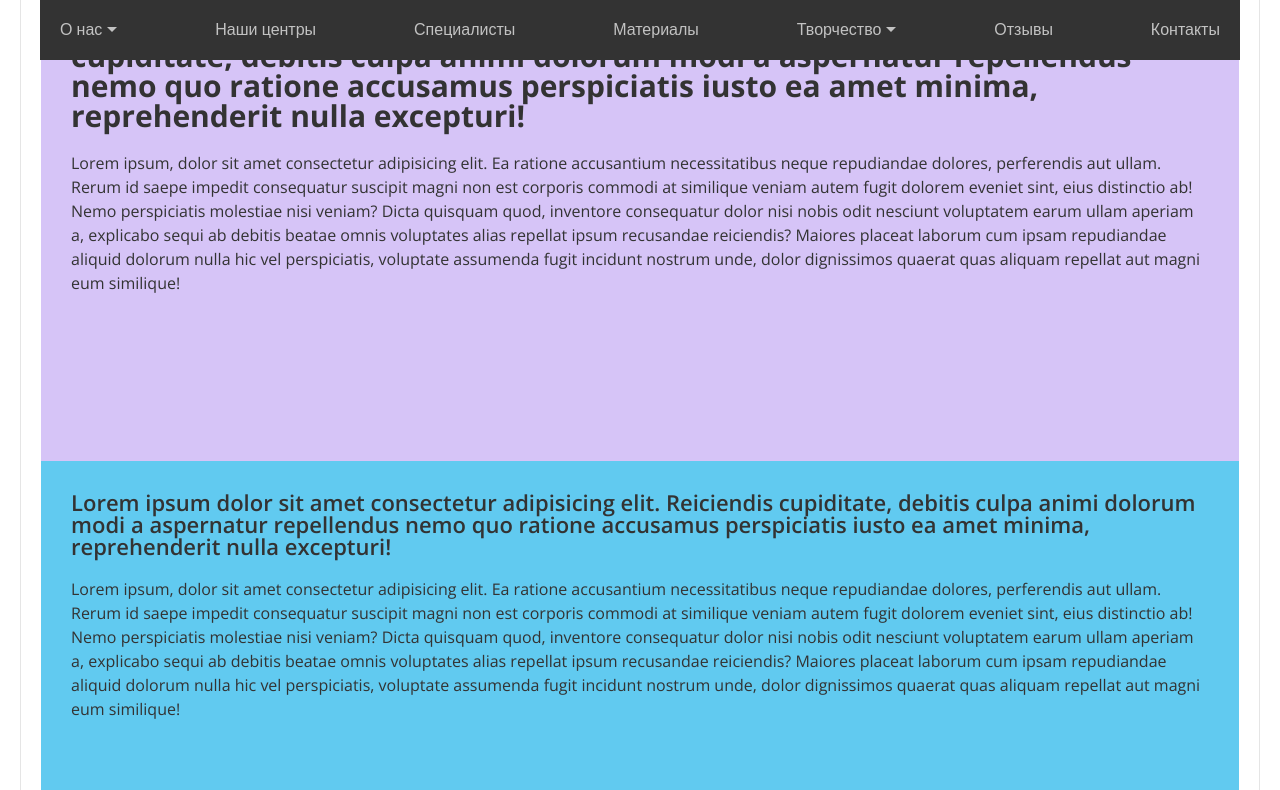
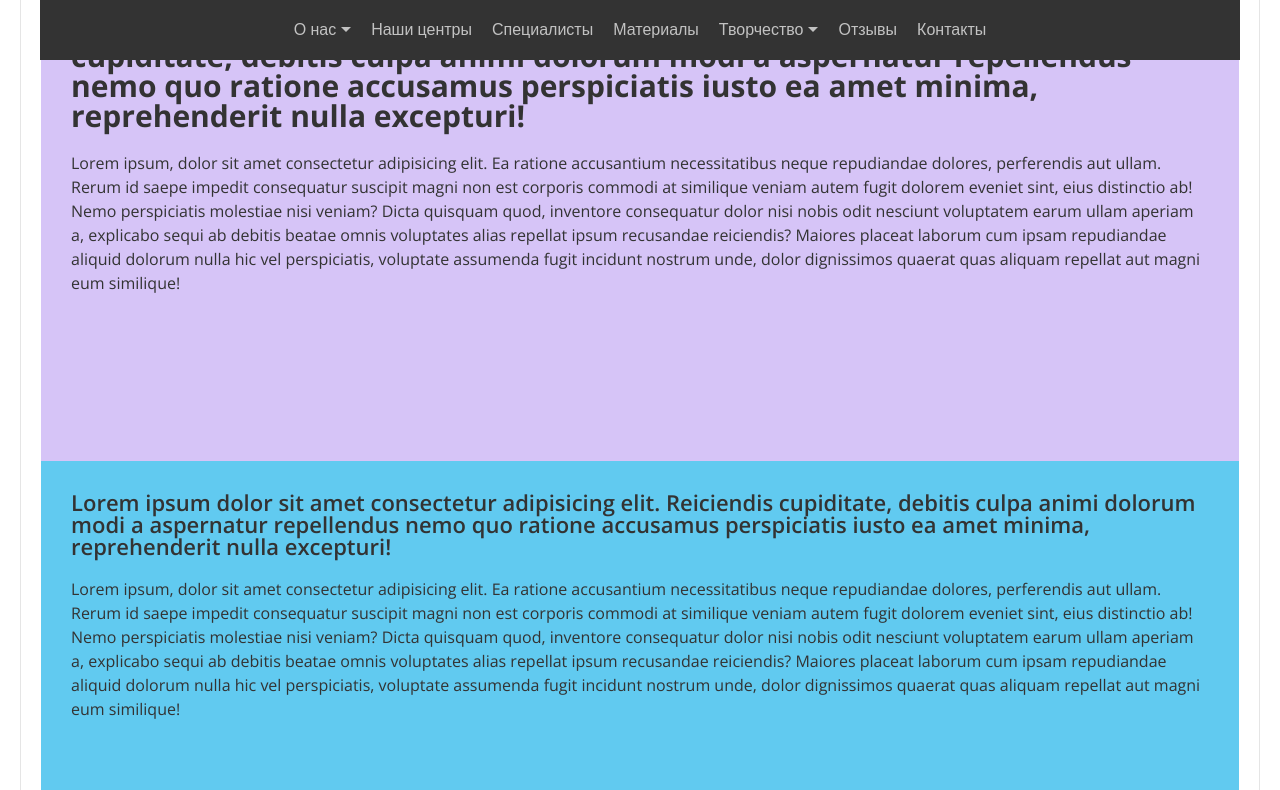
Before and after one commit to lapaduga/cas, a plain HTML site: page index.html in a window 1280 px wide. Shown: the part 109-899 px from the top of the page. Drawn offline with nearby package versions, Linux system fonts and the light colour scheme; files whose address does not match are found by name.

Commit message:
header is perfect

```diff
--- a/scss/_header.scss
+++ b/scss/_header.scss
@@ -309,7 +309,7 @@
 			left: 0;
 			height: 60px;
 			background: #fff;
-			z-index: 1;
+			z-index: 2;
 		}
 		&._active {
 			left: -1%;
@@ -319,7 +319,8 @@
 	&__list {
 		display: flex;
 		align-items: center;
-		justify-content: space-between;
+		justify-content: center;
+		flex-wrap: wrap;
 		& > li {
 			padding: 10px 0;
 			position: relative;
@@ -387,6 +388,7 @@
 		position: absolute;
 		top: 100%;
 		left: -20px;
+		z-index: 1;
 		background: #333;
 		padding: 15px 20px;
 		min-width: 200px;
```
Also changed, not shown: css/style.css.
